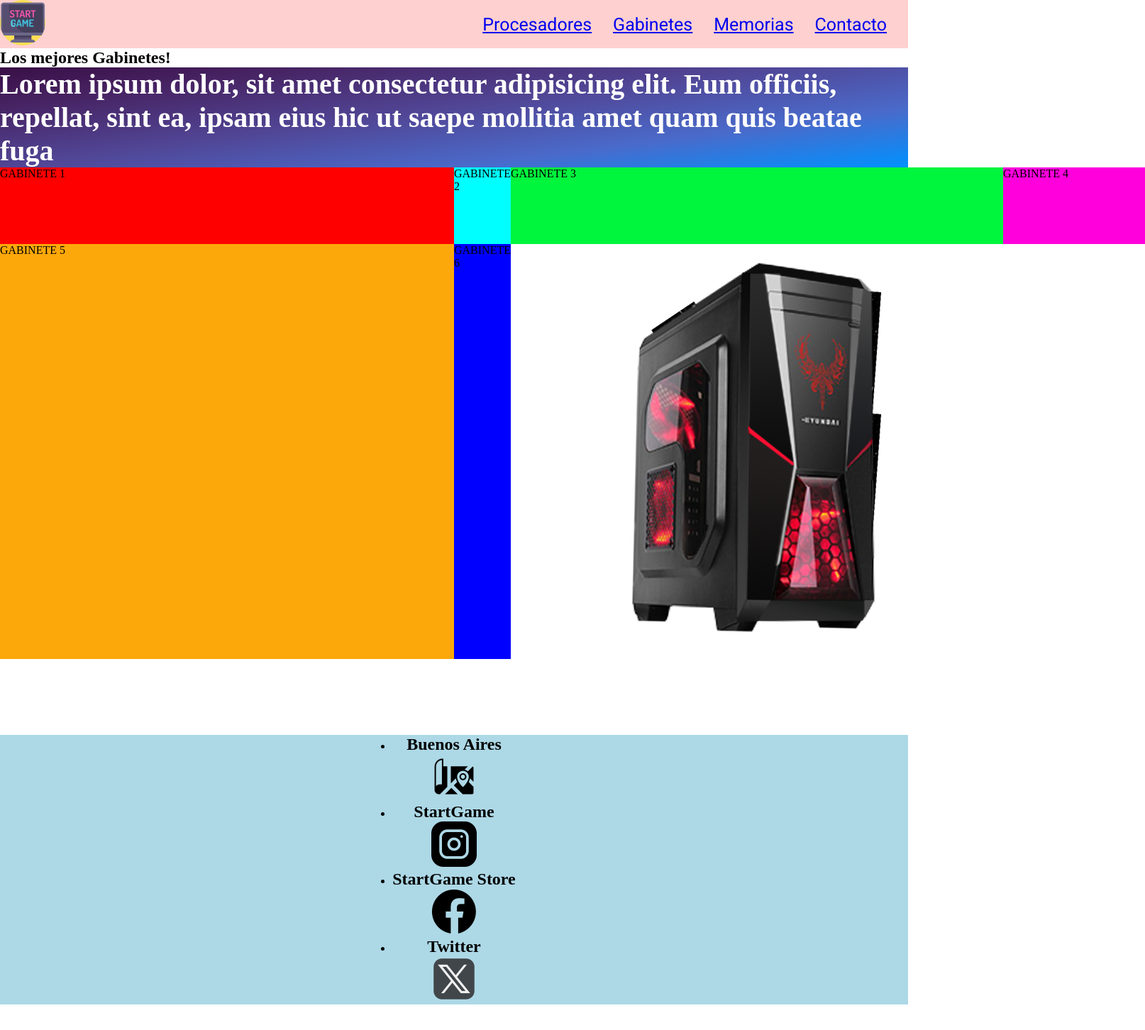
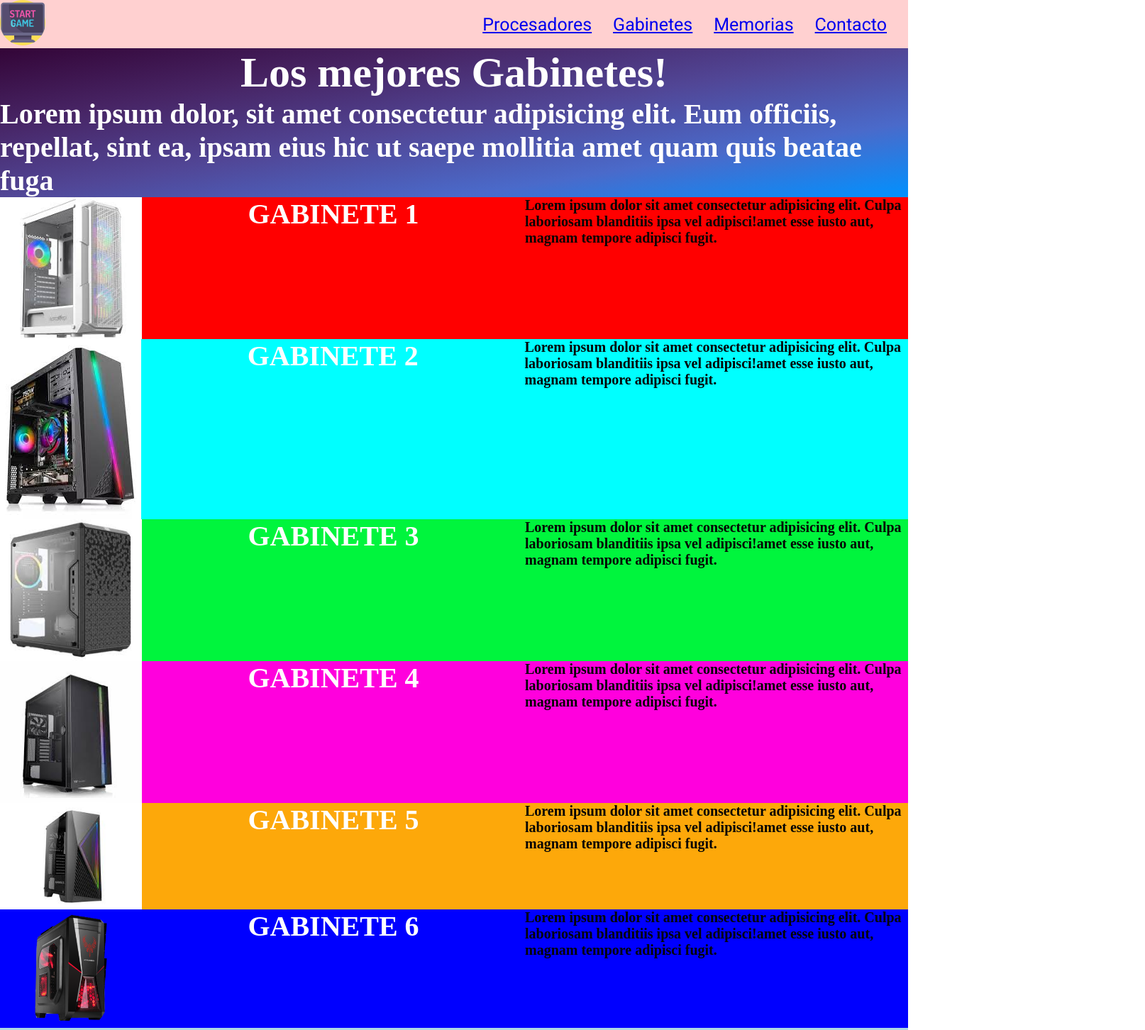
Before and after one commit to AlanBenavente/StartGame, a website: page pages/gabinetes.html in a window 1280 px wide. Shown: the top 1452 px of the page at 71% size, 1614 px wide, since content can reach past the window. Before the commit the page ends 1416 px from the top, so only its background shows below. Drawn offline with Linux system fonts and the light colour scheme.

Commit message:
Proyecto 4

```diff
--- a/pages/gabinetes.html
+++ b/pages/gabinetes.html
@@ -33,16 +33,41 @@
             </div>
         </section>
         <section class="grid">
-            <div class="div1">GABINETE 1</div>
-            <div class="div2">GABINETE 2</div>
-            <div class="div3">GABINETE 3</div>
-            <div class="div4">GABINETE 4</div>
-            <div class="div5">GABINETE 5</div>
-            <div class="div6">GABINETE 6</div>
+            <div class="div1">
+                <img src="../assets/img/gabinete1.jpg" alt="gabinete1" style="width: 200px">
+                <h3>GABINETE 1</h3>
+                <h4>Lorem ipsum dolor sit amet consectetur adipisicing elit. Culpa laboriosam blanditiis ipsa vel
+                    adipisci!amet esse iusto aut, magnam tempore adipisci fugit.</h4>
+            </div>
+            <div class="div2">
+                <img src="../assets/img/gabinete2.jpg" alt="gabinete2" style="width: 200px">
+                <h3>GABINETE 2</h3>
+                <h4>Lorem ipsum dolor sit amet consectetur adipisicing elit. Culpa laboriosam blanditiis ipsa vel
+                    adipisci!amet esse iusto aut, magnam tempore adipisci fugit.</h4>
+            </div>
+            <div class="div3">
+                <img src="../assets/img/gabinete3.jpg" alt="gabinete3" style="width: 200px">
+                <h3>GABINETE 3</h3>
+                <h4>Lorem ipsum dolor sit amet consectetur adipisicing elit. Culpa laboriosam blanditiis ipsa vel
+                    adipisci!amet esse iusto aut, magnam tempore adipisci fugit.</h4>
+            </div>
+            <div class="div4">
+                <img src="../assets/img/gabinete4.jpg" alt="gabinete4" style="width: 200px">
+                <h3>GABINETE 4</h3>
+                <h4>Lorem ipsum dolor sit amet consectetur adipisicing elit. Culpa laboriosam blanditiis ipsa vel
+                    adipisci!amet esse iusto aut, magnam tempore adipisci fugit.</h4>
+            </div>
+            <div class="div5">
+                <img src="../assets/img/gabinete5.jpg" alt="gabinete5" style="width: 200px">
+                <h3>GABINETE 5</h3>
+                <h4>Lorem ipsum dolor sit amet consectetur adipisicing elit. Culpa laboriosam blanditiis ipsa vel
+                    adipisci!amet esse iusto aut, magnam tempore adipisci fugit.</h4>
+            </div>
             <div class="img-card">
-                <img src="../assets/img/gabinete.png" alt="gabinete">
-            </div>
-            <div class="gabineteImg">
+                <img src="../assets/img/gabinete.png" alt="gabinete" style="width: 200px">
+                <h3>GABINETE 6</h3>
+                <h4>Lorem ipsum dolor sit amet consectetur adipisicing elit. Culpa laboriosam blanditiis ipsa vel
+                    adipisci!amet esse iusto aut, magnam tempore adipisci fugit.</h4>
             </div>
         </section>
     </main>
--- a/scss/style.scss
+++ b/scss/style.scss
@@ -41,7 +41,7 @@ p {
     display: flex;
     width: 100%;
     color: white;
-    text-align: left;
+    text-align: center;
     font-family: "Roboto", sans-serif;
 }
 
@@ -104,6 +104,15 @@ p {
     color: white;
 }
 
+h2 {
+    display: flex;
+    width: 100%;
+    flex-direction: column;
+    align-items: center;
+    color: white;
+    font-size: 60px;
+}
+
 h3 {
     display: flex;
     width: 100%;
@@ -113,18 +122,28 @@ h3 {
     font-size: 40px;
 }
 
+h4 {
+    display: flex;
+    width: 100%;
+    flex-direction: column;
+    align-items: center;
+    color: rgb(5, 5, 5);
+    font-size: 20px;
+}
+
 footer {
     background-color: lightblue;
     display: flex;
     width: 100%;
     text-align: center;
     align-items: center;
+    list-style: none;
     text-decoration: none;
-    list-style: none;
     justify-content: center;
     top: 0;
     flex-wrap: wrap;
     margin: auto;
+
 
     .sectionMapa {
         display: flex;
@@ -144,7 +163,6 @@ footer {
 
 .sectionGabinete {
     width: 100%;
-    height: 100%;
     background-image: linear-gradient(to right bottom, #330537, #472464, #514696, #4a6aca, #0091ff);
 }
 
@@ -158,22 +176,16 @@ footer {
     transform: scale(1.2);
 }
 
-.sectionGabinete h2 {
-    background-color: white;
-    text-align: left;
-    color: black;
-}
 
-.grid {
+section .grid {
     display: grid;
-    width: 100%;
-    height: 100vh;
+    text-align: center;
     grid-template-columns: 50% repeat(2, 1fr) 200px;
     grid-template-rows: 1fr 1fr 1fr;
     grid-template-areas:
         "div1" "div1" "div2" "div2"
         "div3" "div4" "div4" "div5"
-        "div3" "div6" "div6" "div5"
+        "div3" "img-card" "img-card" "div5"
     ;
 }
 
@@ -207,7 +219,7 @@ footer {
     background-color: rgb(253, 168, 10);
 }
 
-.grid .div6 {
+.grid .img-card {
     display: flex;
     width: 100%;
     background-color: blue;
```
Also changed, not shown: pages/contacto.html (+1 -1 lines), pages/memorias.html (+1 -1 lines), pages/procesadores.html (+5 -5 lines), assets/img/gabinete1.jpg (added), assets/img/gabinete2.jpg (added), assets/img/gabinete3.jpg (added), assets/img/gabinete4.jpg (added), assets/img/gabinete5.jpg (added), css/styles.css.
